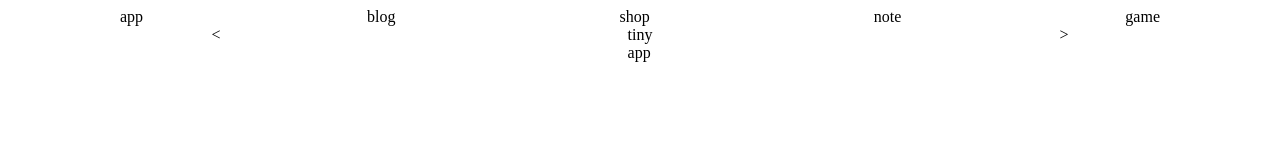
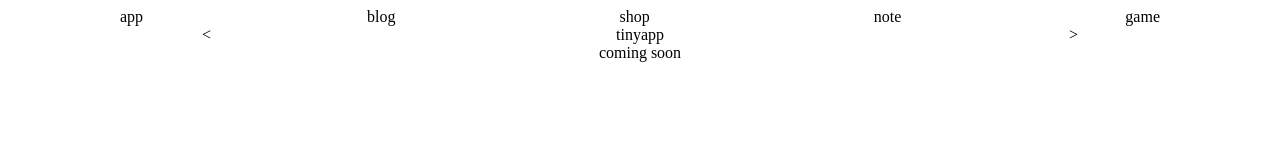
Before and after one commit to lentzsch/tiny_app, a plain HTML site: page index.html in a window 1280 px wide. Drawn offline with Linux system fonts and the light colour scheme.

Commit message:
starting on styling

```diff
--- a/index.css
+++ b/index.css
@@ -7,3 +7,8 @@
     display:flex;
     justify-content: space-around;
 }
+
+.app-type-container {
+    display: flex;
+    justify-content: center;
+}
--- a/index.html
+++ b/index.html
@@ -19,8 +19,11 @@
     <div class="carousel">
         <div id="left-arrow"><</div>
         <div class="carousel-content">
+            <div class="app-type-container">
             <div class="content-text-tiny">tiny</div>
             <div id="content-text-apptype" class="content-text-apptype"></div>
+            </div>
+            <div id="coming-soon">coming soon</div>
         </div>
         <div id="right-arrow">></div>
     </div>
```
